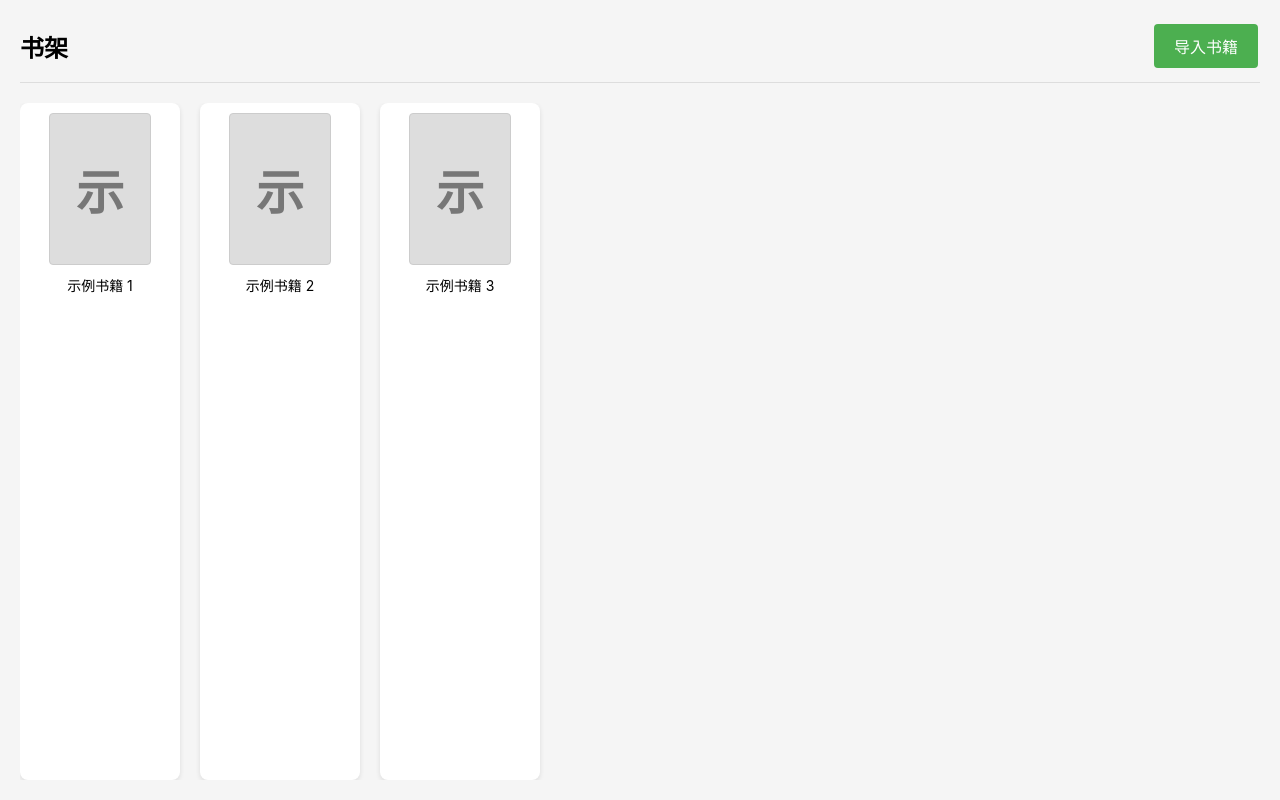
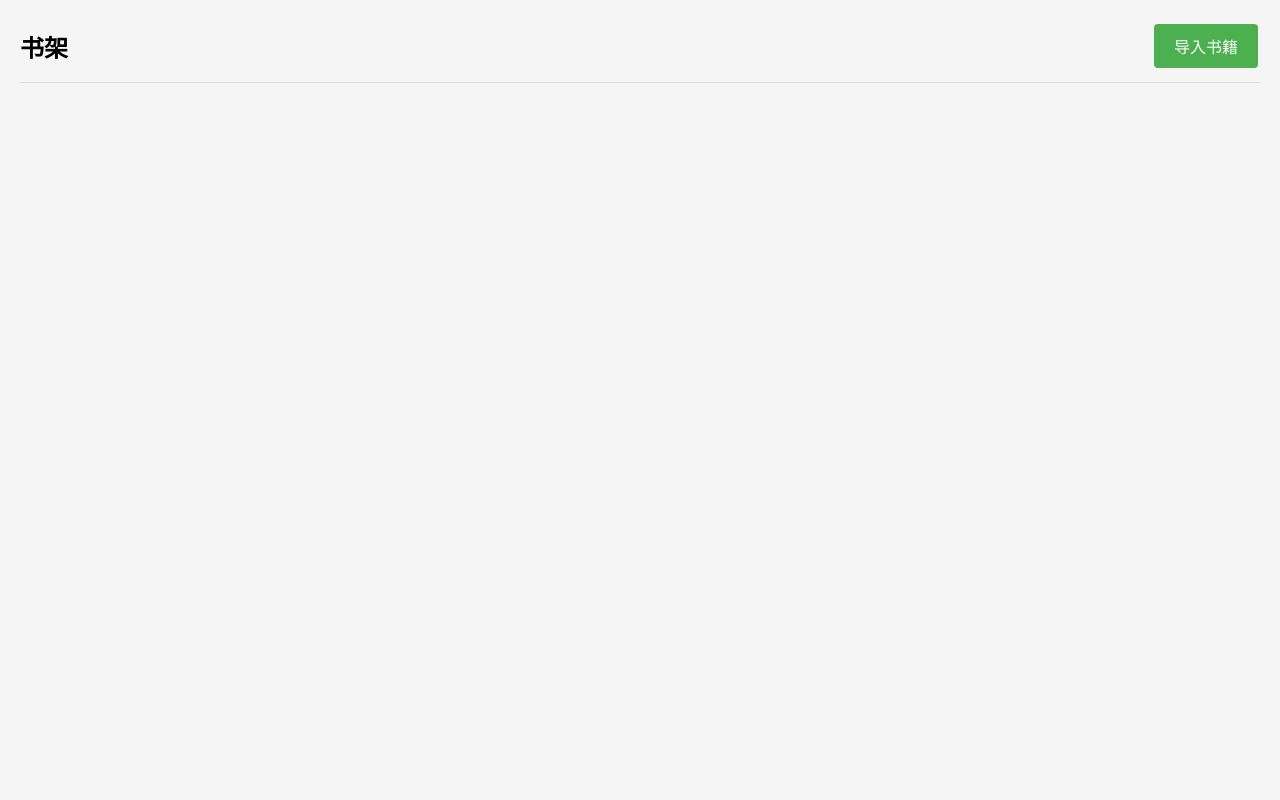
Before and after one commit to weapon-master/renote3, a React (Vite) app: page / in a window 1280 px wide. Built offline with nearby package versions, Linux system fonts and the light colour scheme.

Commit message:
feat: import books

```diff
--- a/src/components/BookShelf.tsx
+++ b/src/components/BookShelf.tsx
@@ -12,23 +12,7 @@ const BookShelf: React.FC<BookShelfProps> = ({ onBookSelect }) => {
 
   // Load sample books for demonstration
   useEffect(() => {
-    const sampleBooks: Book[] = [
-      {
-        id: '1',
-        title: '示例书籍 1',
-        filePath: '/path/to/sample1.epub'
-      },
-      {
-        id: '2',
-        title: '示例书籍 2',
-        filePath: '/path/to/sample2.pdf'
-      },
-      {
-        id: '3',
-        title: '示例书籍 3',
-        filePath: '/path/to/sample3.epub'
-      }
-    ];
+    const sampleBooks: Book[] = [];
     setBooks(sampleBooks);
   }, []);
 
```
Also changed, not shown: 2 other files (tests, documents, lock files or other folders).
